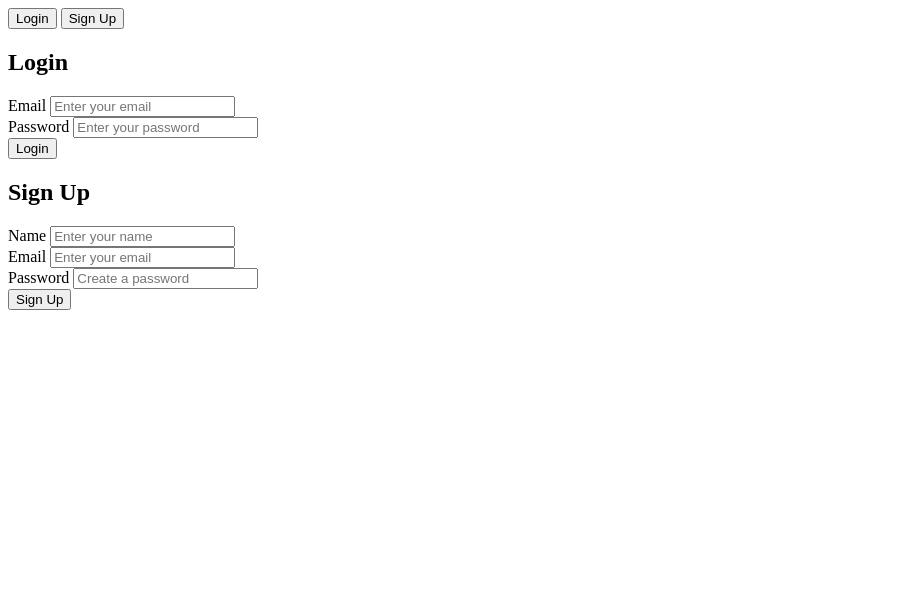
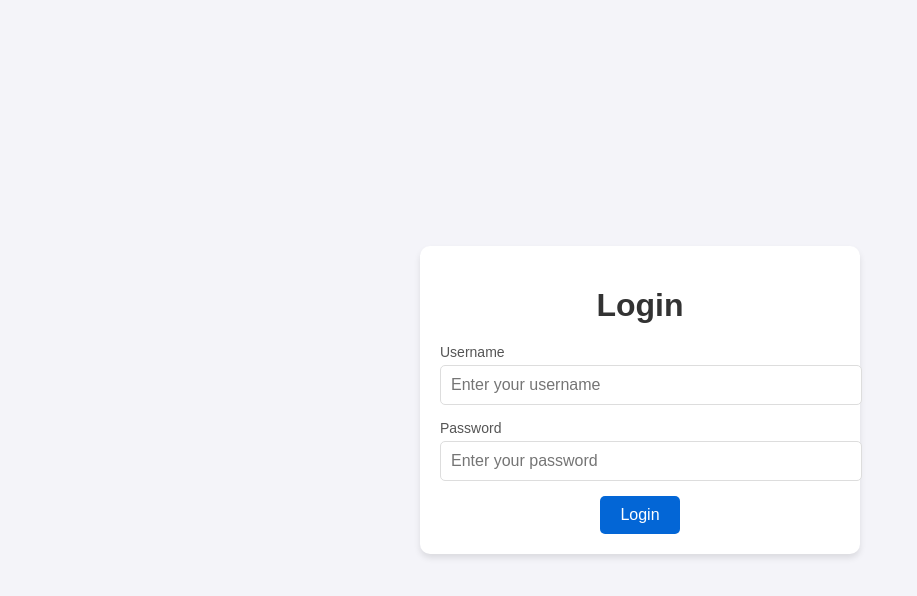
Before and after one commit to shammel7/LoginForm01, a plain HTML site: page index.html in a window 1280 px wide. Shown: the whole page, without its empty margins (0-917 px from the left). Drawn offline with Linux system fonts and the light colour scheme.

Commit message:
Update index.html

```diff
--- a/index.html
+++ b/index.html
@@ -1,49 +1,104 @@
 <!DOCTYPE html>
 <html lang="en">
 <head>
-  <meta charset="UTF-8">
-  <meta name="viewport" content="width=device-width, initial-scale=1.0">
-  <title>Login or Sign Up</title>
-  <link rel="stylesheet" href="styles.css">
+    <meta charset="UTF-8">
+    <meta name="viewport" content="width=device-width, initial-scale=1.0">
+    <title>Domain Login</title>
+    <style>
+        body {
+            font-family: Arial, sans-serif;
+            margin: 0;
+            padding: 0;
+            display: flex;
+            justify-content: center;
+            align-items: center;
+            height: 100vh;
+            background-color: #f4f4f9;
+        }
+
+        .container {
+            background: #fff;
+            padding: 20px;
+            border-radius: 10px;
+            box-shadow: 0 4px 6px rgba(0, 0, 0, 0.1);
+            width: 100%;
+            max-width: 400px;
+            text-align: center;
+        }
+
+        h1 {
+            color: #333;
+            margin-bottom: 20px;
+        }
+
+        .input-group {
+            margin-bottom: 15px;
+            text-align: left;
+        }
+
+        .input-group label {
+            display: block;
+            font-size: 14px;
+            color: #555;
+            margin-bottom: 5px;
+        }
+
+        .input-group input {
+            width: 100%;
+            padding: 10px;
+            border: 1px solid #ddd;
+            border-radius: 5px;
+            font-size: 16px;
+        }
+
+        .button {
+            display: inline-block;
+            background-color: #0366d6;
+            color: white;
+            padding: 10px 20px;
+            border: none;
+            border-radius: 5px;
+            font-size: 16px;
+            cursor: pointer;
+            text-decoration: none;
+        }
+
+        .button:hover {
+            background-color: #024fa4;
+        }
+    </style>
 </head>
 <body>
-  <div class="container">
-    <div class="form-container">
-      <div class="toggle-buttons">
-        <button id="login-btn" class="active">Login</button>
-        <button id="signup-btn">Sign Up</button>
-      </div>
-      <form id="login-form" class="form active">
-        <h2>Login</h2>
+    <div class="container" id="login-form">
+        <h1>Login</h1>
         <div class="input-group">
-          <label for="login-email">Email</label>
-          <input type="email" id="login-email" placeholder="Enter your email" required>
+            <label for="username">Username</label>
+            <input type="text" id="username" placeholder="Enter your username">
         </div>
         <div class="input-group">
-          <label for="login-password">Password</label>
-          <input type="password" id="login-password" placeholder="Enter your password" required>
+            <label for="password">Password</label>
+            <input type="password" id="password" placeholder="Enter your password">
         </div>
-        <button type="submit" class="btn">Login</button>
-      </form>
-      <form id="signup-form" class="form">
-        <h2>Sign Up</h2>
-        <div class="input-group">
-          <label for="signup-name">Name</label>
-          <input type="text" id="signup-name" placeholder="Enter your name" required>
-        </div>
-        <div class="input-group">
-          <label for="signup-email">Email</label>
-          <input type="email" id="signup-email" placeholder="Enter your email" required>
-        </div>
-        <div class="input-group">
-          <label for="signup-password">Password</label>
-          <input type="password" id="signup-password" placeholder="Create a password" required>
-        </div>
-        <button type="submit" class="btn">Sign Up</button>
-      </form>
+        <button class="button" onclick="login()">Login</button>
     </div>
-  </div>
 
-  <script src="script.js"></script>
+    <div class="container" id="logout-form" style="display: none;">
+        <h1>Welcome!</h1>
+        <p>You are logged in to the domain.</p>
+    </div>
+
+    <script>
+        function login() {
+            const username = document.getElementById('username').value;
+            const password = document.getElementById('password').value;
+
+            if (username && password) {
+                document.getElementById('login-form').style.display = 'none';
+                document.getElementById('logout-form').style.display = 'block';
+            } else {
+                alert('Please enter your username and password.');
+            }
+        }
+    </script>
 </body>
 </html>
```
